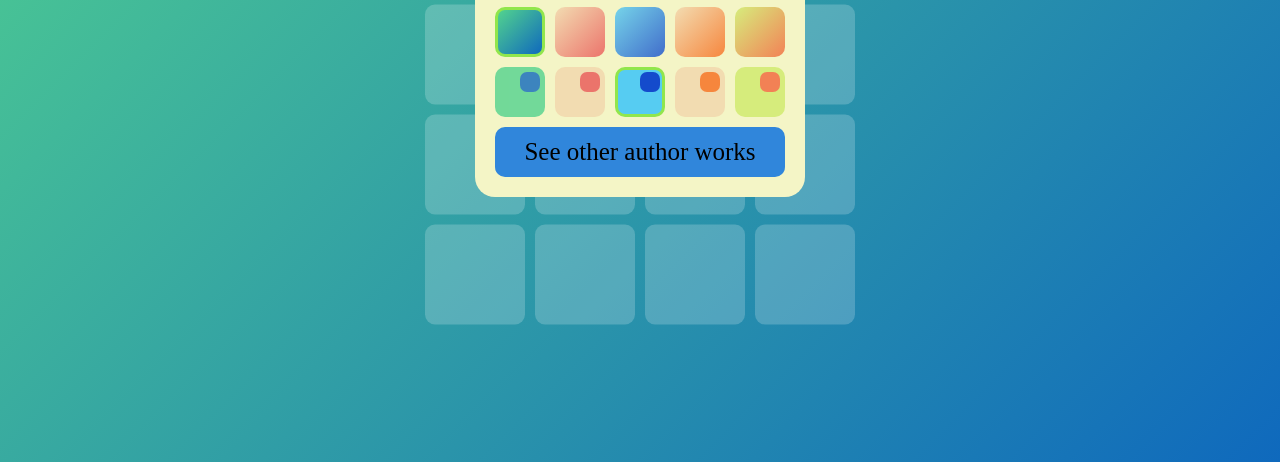
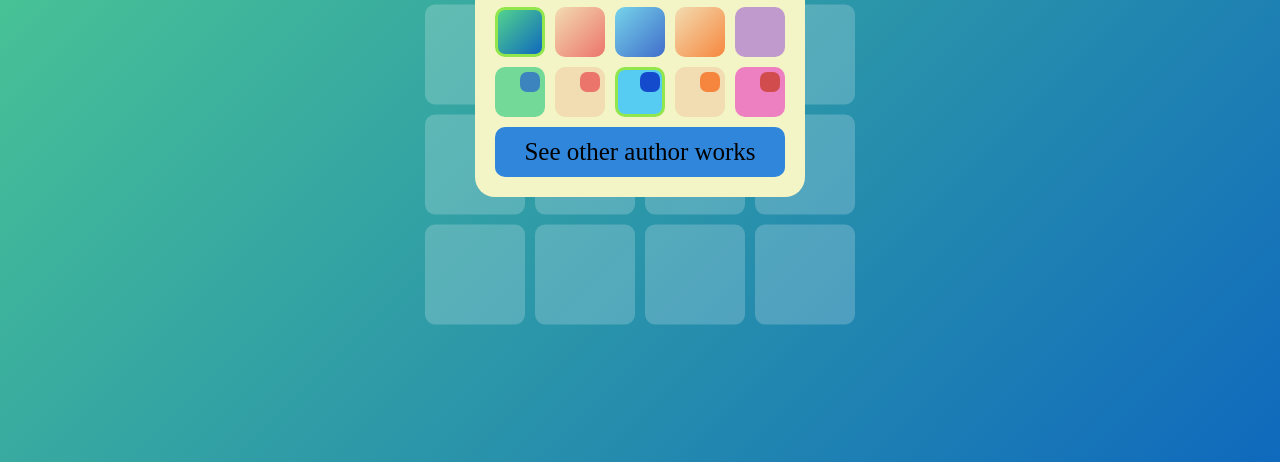
Before and after one commit to samuilJsMan/2048, a plain HTML site: page index.html in a window 1280 px wide. Both pictures are taken after a click on the element 1250 px from the left and 30 px from the top of the page. Shown: the part 338-800 px from the top of the page. Drawn offline with Linux system fonts and the light colour scheme.

Commit message:
Update style.css

```diff
--- a/css/style.css
+++ b/css/style.css
@@ -99,9 +99,7 @@ body {
     background: linear-gradient(135deg, #f2d6ac 0%, #F76B1C 100%);
     opacity: 0; }
   body .background5 {
-    background: -webkit-linear-gradient(315deg, #cfeb6a 0%, #f2653a 100%);
-    background: -o-linear-gradient(315deg, #cfeb6a 0%, #f2653a 100%);
-    background: linear-gradient(135deg, #cfeb6a 0%, #f2653a 100%);
+    background: #b384cf;
     opacity: 0; }
   body .wrapper {
     width: 100%;
@@ -319,9 +317,7 @@ body {
           background: linear-gradient(135deg, #f2d6ac 0%, #F76B1C 100%);
           opacity: 0.8; }
         body .settings_screen .settings_screen_menue .colorBG .colorBG5 {
-          background: -webkit-linear-gradient(315deg, #cfeb6a 0%, #f2653a 100%);
-          background: -o-linear-gradient(315deg, #cfeb6a 0%, #f2653a 100%);
-          background: linear-gradient(135deg, #cfeb6a 0%, #f2653a 100%);
+          background: #b384cf;
           opacity: 0.8; }
         body .settings_screen .settings_screen_menue .colorBG .chosen {
           border: 3px solid #91e64c;
@@ -375,10 +371,10 @@ body {
             background: #f76b1c;
             left: 205px; }
         body .settings_screen .settings_screen_menue .colorBlock .colorBlock5 {
-          background: #cfeb6a;
+          background: #eb63c0;
           opacity: 0.8; }
           body .settings_screen .settings_screen_menue .colorBlock .colorBlock5 .inside {
-            background: #f2653a;
+            background: #c92230;
             left: 265px; }
         body .settings_screen .settings_screen_menue .colorBlock .CB {
           height: 50px;
```
